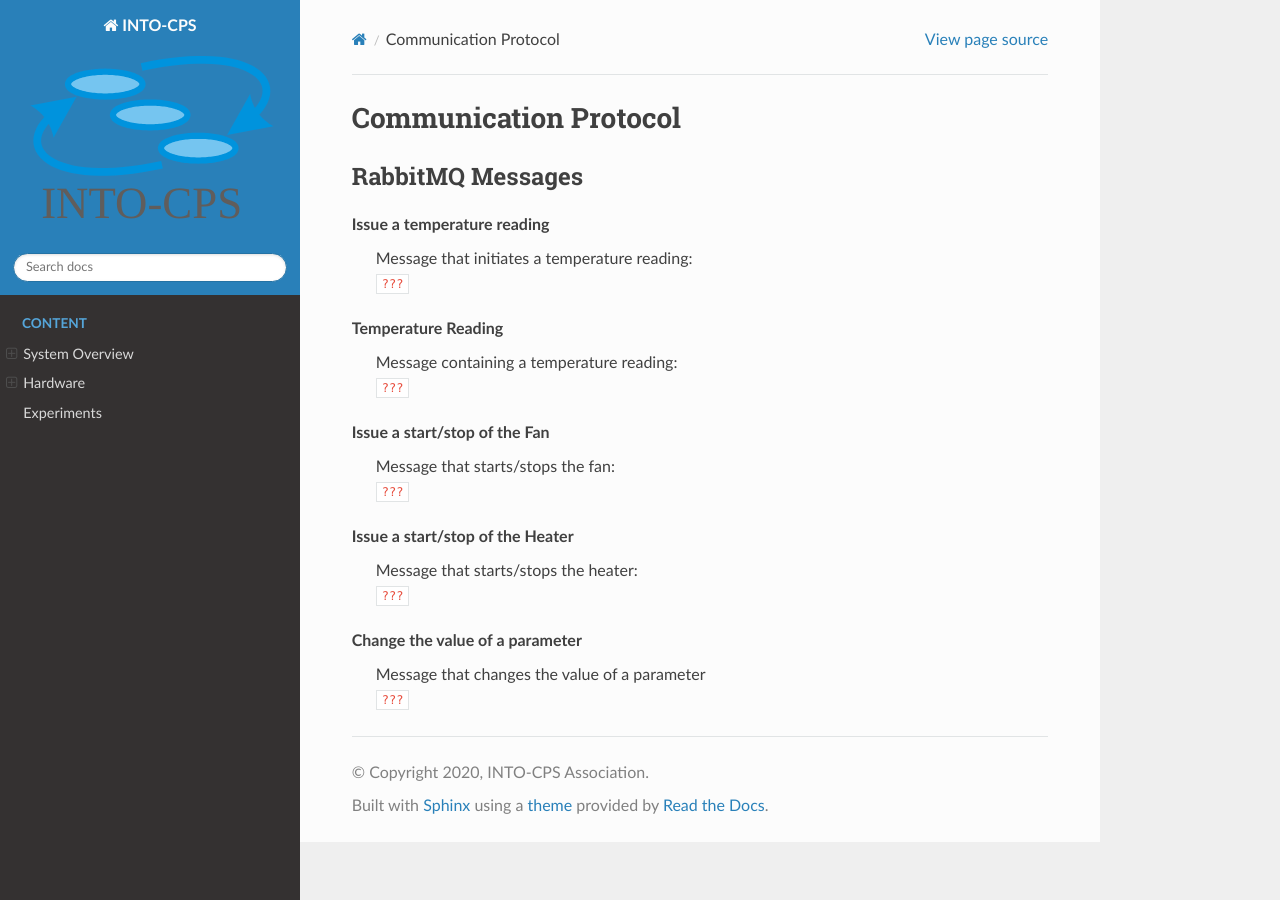
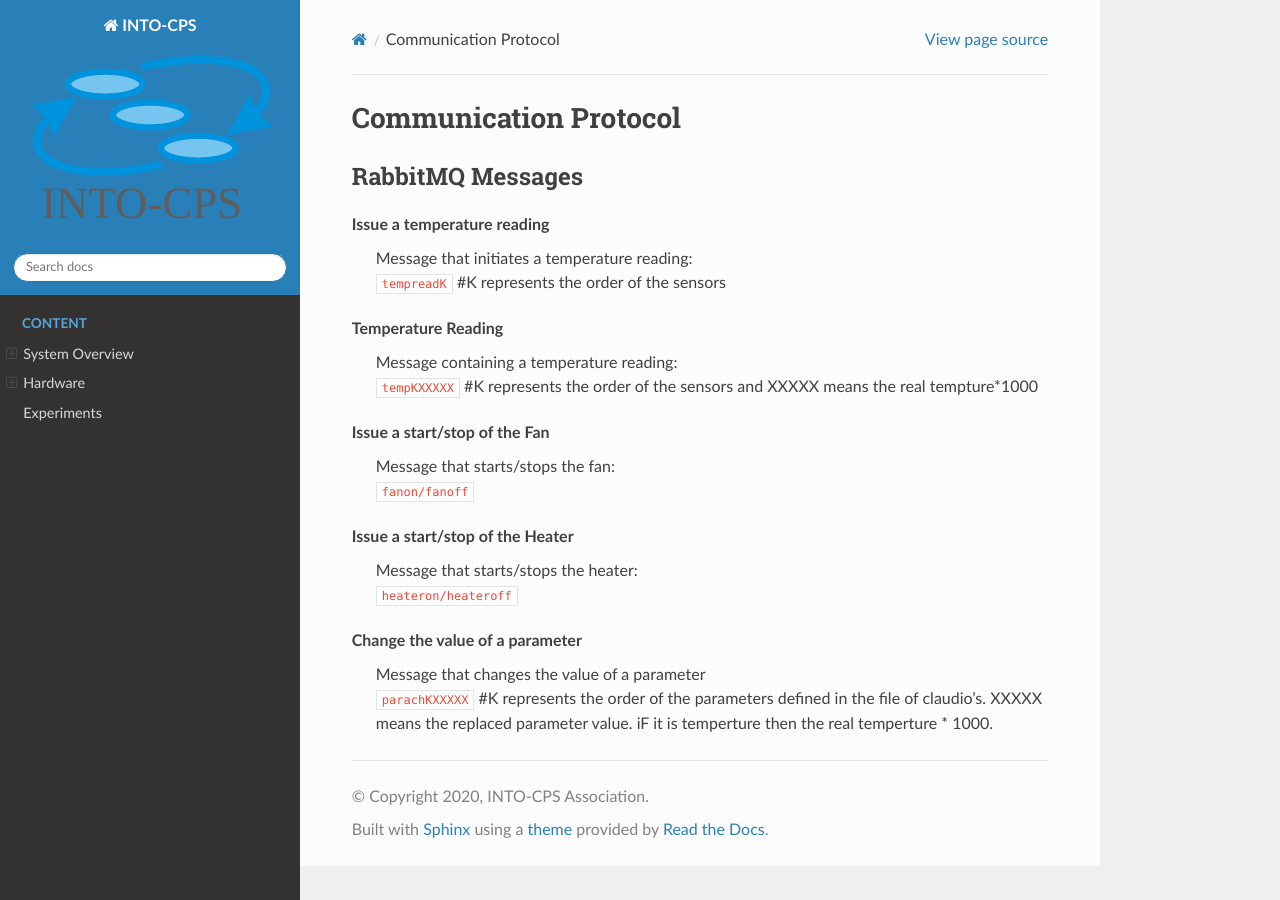
Before and after one commit to INTO-CPS-Association/example_digital-twin_incubator, a Sphinx documentation site: the page built from docs/communication_protocol.rst, in a window 1280 px wide. Built offline with Sphinx 7.4.7 and the Read the Docs theme 2.0.0, drawn with Linux system fonts in a browser that asks for light colours.

Commit message:
Update communication_protocol.rst

```diff
--- a/docs/communication_protocol.rst
+++ b/docs/communication_protocol.rst
@@ -6,20 +6,20 @@ RabbitMQ Messages
 
 Issue a temperature reading
     | Message that initiates a temperature reading:
-    | :code:`???`
+    | :code:`tempreadK` #K represents the order of the sensors
 
 Temperature Reading
     | Message containing a temperature reading:
-    | :code:`???`
+    | :code:`tempKXXXXX`  #K represents the order of the sensors and XXXXX means the real tempture*1000
 
 Issue a start/stop of the Fan
     | Message that starts/stops the fan:
-    | :code:`???`
+    | :code:`fanon/fanoff`
 
 Issue a start/stop of the Heater
     | Message that starts/stops the heater:
-    | :code:`???`
+    | :code:`heateron/heateroff`
 
 Change the value of a parameter
     | Message that changes the value of a parameter
-    | :code:`???`
+    | :code:`parachKXXXXX` #K represents the order of the parameters defined in the file of claudio's. XXXXX means the replaced parameter value. iF it is temperture then the real temperture * 1000.
```
